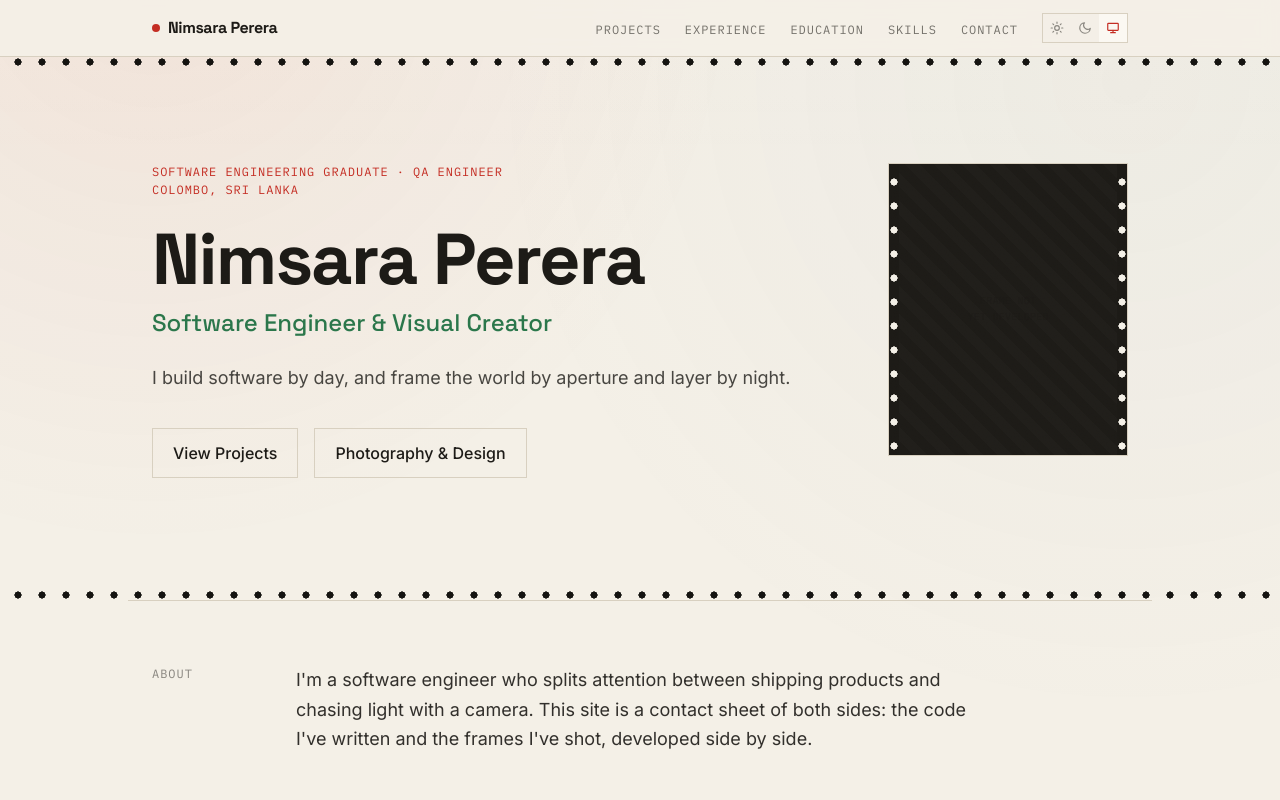
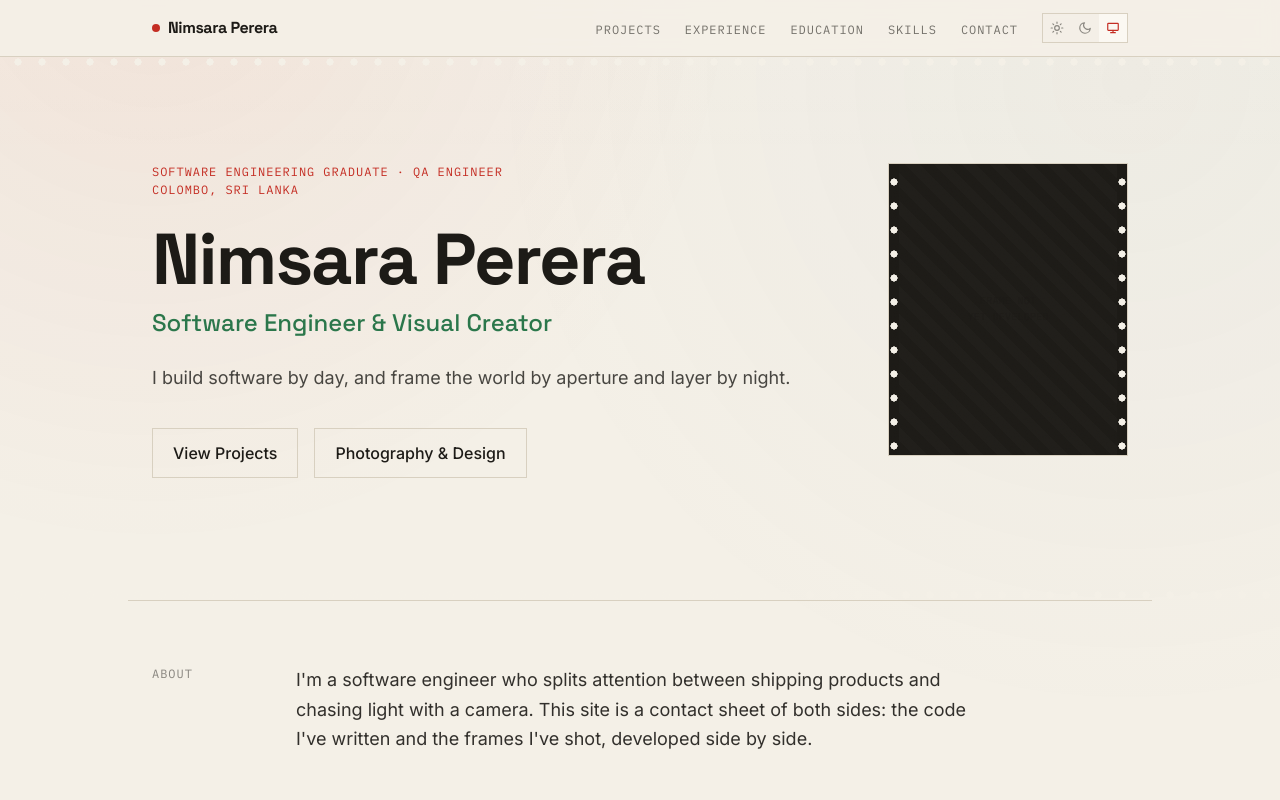
Before and after one commit to binoperera/Portfolio, a Next.js app: page / in a window 1280 px wide. Shown: the top 800 px of the page. Built offline with nearby package versions, Linux system fonts and the light colour scheme.

Commit message:
Change Sprocket holeColor to use CSS variable

```diff
--- a/app/page.tsx
+++ b/app/page.tsx
@@ -98,7 +98,7 @@ export default async function HomePage() {
       <main id="main-content">
         {/* ---------------- HERO ---------------- */}
         <section id="top" className="relative overflow-hidden">
-          <Sprocket holeColor="#141310" />
+            <Sprocket holeColor="rgb(var(--c-ink))" />
           <div className="max-w-5xl mx-auto px-6 pt-16 pb-20 md:pt-24 md:pb-28 grid md:grid-cols-[1fr_240px] gap-10 md:gap-14 items-start">
             <div>
               <p className="eyebrow text-safelight mb-6">
@@ -121,7 +121,7 @@ export default async function HomePage() {
                   <a
                     href={resume.url}
                     download={resume.fileName}
-                    className="inline-flex items-center gap-2 bg-safelight text-cream px-5 py-3 font-medium hover:brightness-110 transition"
+                    className="inline-flex items-center gap-2 bg-safelight text-white px-5 py-3 font-medium hover:brightness-110 transition"
                   >
                     Resume
                     <span aria-hidden>↓</span>
@@ -146,7 +146,7 @@ export default async function HomePage() {
               <FilmFrame photoUrl={profile.photoUrl} name={profile.name} />
             </Reveal>
           </div>
-          <Sprocket holeColor="#141310" />
+             <Sprocket holeColor="rgb(var(--c-ink))" />
         </section>
 
         {/* ---------------- ABOUT ---------------- */}
```
